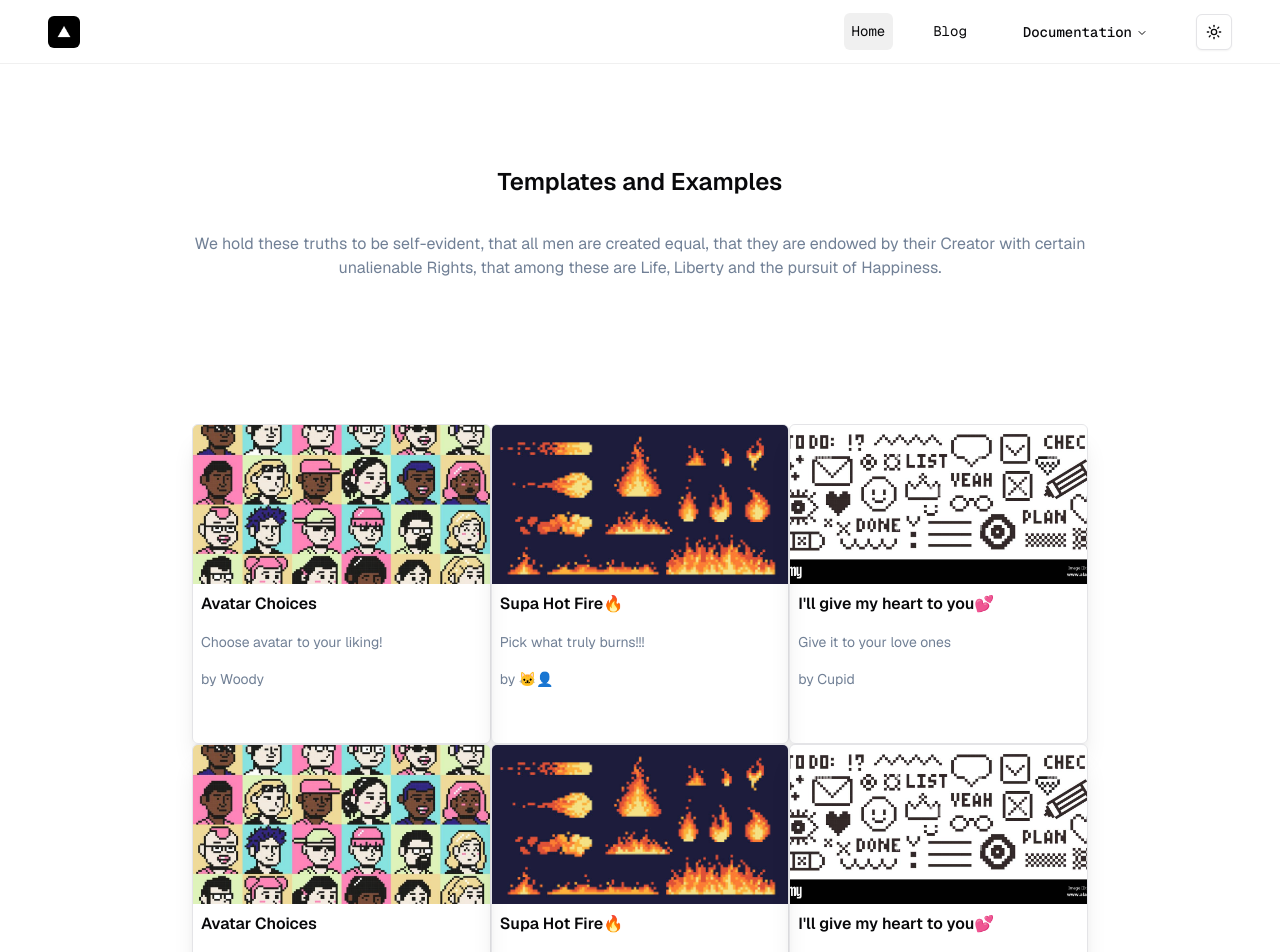
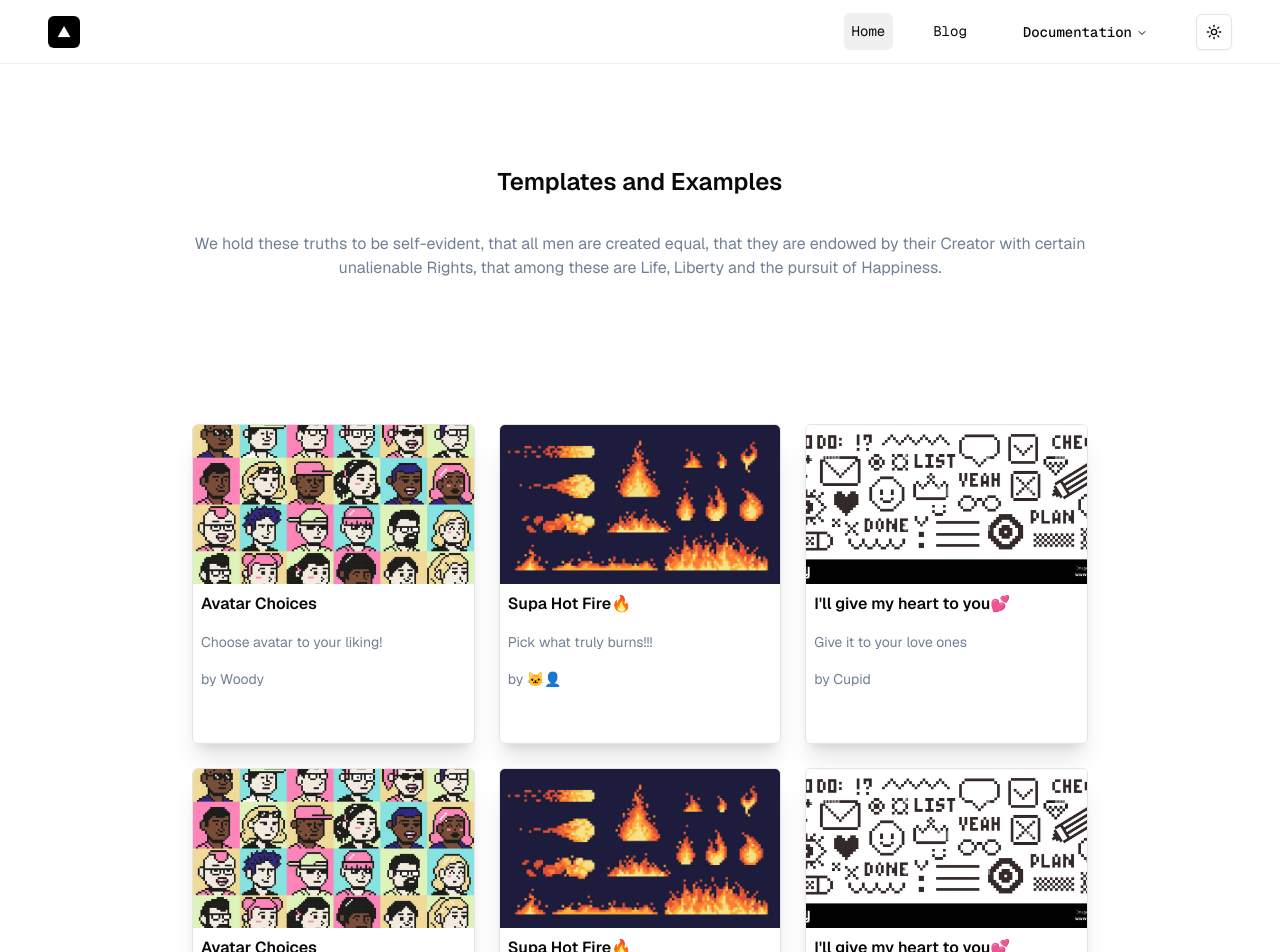
Before and after one commit to ivor-19/BookWebsite, a Next.js app: page / in a window 1280 px wide. Shown: the top 952 px of the page. Built offline with nearby package versions, Linux system fonts and the light colour scheme.

Commit message:
added gap

```diff
--- a/src/app/globals.css
+++ b/src/app/globals.css
@@ -9,7 +9,6 @@ body {
 .contents-grid {
   display: grid;
   grid-template-columns: repeat(4, 1fr);
-  gap: 24;
 
 }
 
--- a/src/app/page.tsx
+++ b/src/app/page.tsx
@@ -19,7 +19,7 @@ export default function Home() {
             </div>
           </div>
           <div className="w-full mt-20">
-            <div className="contents-grid">
+            <div className="contents-grid gap-6">
               <Content title="Avatar Choices" details="Choose avatar to your liking!" author="by Woody" image={avatar} link="https://www.vecteezy.com/vector-art/48383246-pixel-art-portrait-userpic-icons-8-bit-people-faces-young-pixelated-people-avatars-and-retro-game-characters-illustration-set"/>
               <Content title="Supa Hot Fire🔥" details="Pick what truly burns!!!" author="by 🐱‍👤" image={fire} link="https://www.istockphoto.com/search/2/image?mediatype=illustration&phrase=pixel+art+fire"/>
               <Content title="I'll give my heart to you💕" details="Give it to your love ones" author="by Cupid" image={heart} link="https://www.alamy.com/stock-photo/pixel-heart-vector-icons-set.html?imgt=8&sortBy=relevant"/>
```
